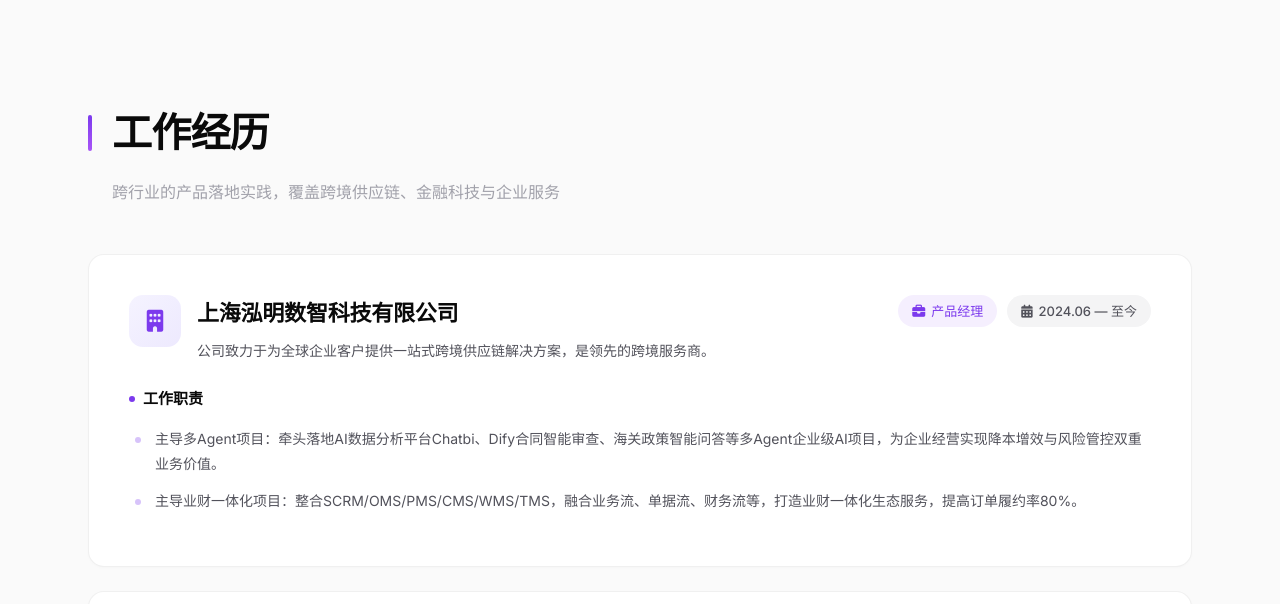
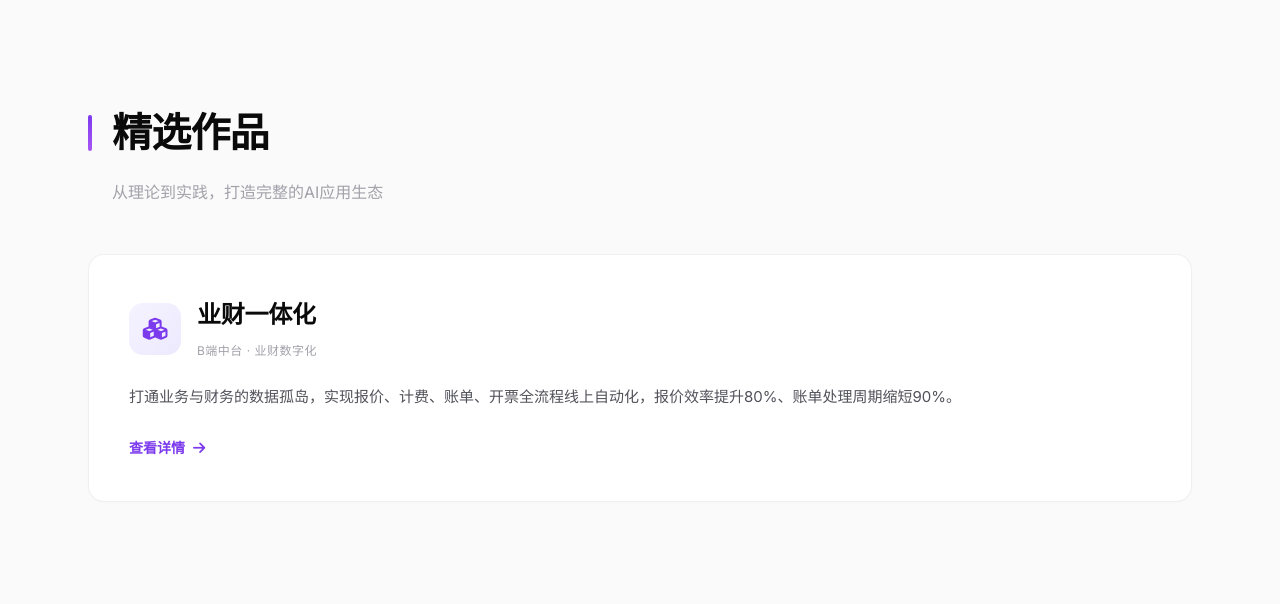
Before and after one commit to mortal-git/mortal-git.github.io, a plain HTML site: page index.html in a window 1280 px wide. Shown: the part 1838-2442 px from the top of the page. Drawn offline with Linux system fonts and the light colour scheme.

Commit message:
新增精选作品模块并调整查看详情链接
Co-Authored-By: Claude Opus 4.7 <noreply@anthropic.com>

```diff
--- a/index.html
+++ b/index.html
@@ -38,6 +38,10 @@
             scroll-behavior: smooth;
         }
 
+        [id] {
+            scroll-margin-top: 88px;
+        }
+
         body {
             background: var(--bg);
             color: var(--text-dark);
@@ -67,11 +71,12 @@
         .nav-content {
             max-width: 1152px;
             margin: 0 auto;
-            padding: 0 24px;
-            height: 72px;
+            padding: 14px 24px;
+            min-height: 72px;
             display: flex;
             justify-content: space-between;
             align-items: center;
+            gap: 16px;
         }
 
         .nav-brand {
@@ -83,6 +88,7 @@
         .nav-links {
             display: flex;
             gap: 28px;
+            flex-wrap: wrap;
         }
 
         .nav-links a {
@@ -571,6 +577,86 @@
             background: rgba(124, 58, 237, 0.3);
         }
 
+        /* ===== Selected Works ===== */
+        .works-list {
+            display: flex;
+            flex-direction: column;
+            gap: 24px;
+        }
+
+        .work-card {
+            display: block;
+            padding: 40px;
+            position: relative;
+            overflow: hidden;
+        }
+
+        .work-card::before {
+            content: '';
+            position: absolute;
+            top: 0;
+            left: 0;
+            width: 4px;
+            height: 0;
+            background: linear-gradient(180deg, #7c3aed 0%, #a855f7 100%);
+            transition: height 0.4s ease;
+        }
+
+        .work-card:hover::before {
+            height: 100%;
+        }
+
+        .work-card-header {
+            display: flex;
+            align-items: center;
+            gap: 16px;
+            margin-bottom: 20px;
+        }
+
+        .work-title {
+            font-size: 24px;
+            font-weight: 700;
+            letter-spacing: -0.01em;
+            transition: color 0.3s ease;
+        }
+
+        .work-card:hover .work-title {
+            color: var(--purple);
+        }
+
+        .work-tag {
+            display: inline-block;
+            font-size: 12px;
+            color: var(--text-muted);
+            text-transform: uppercase;
+            letter-spacing: 0.5px;
+            margin-top: 4px;
+        }
+
+        .work-desc {
+            font-size: 15px;
+            color: var(--text-gray);
+            line-height: 1.8;
+            margin-bottom: 24px;
+        }
+
+        .work-link {
+            display: inline-flex;
+            align-items: center;
+            gap: 8px;
+            color: var(--purple);
+            font-size: 14px;
+            font-weight: 600;
+        }
+
+        .work-link i {
+            transition: transform 0.3s ease;
+        }
+
+        .work-card:hover .work-link i {
+            transform: translateX(4px);
+        }
+
         /* ===== Education & Certificate ===== */
         .education-item {
             padding: 36px 40px;
@@ -733,6 +819,7 @@
             <div class="nav-brand">甄德衡</div>
             <div class="nav-links">
                 <a href="#advantages" class="nav-link">个人优势</a>
+                <a href="#works" class="nav-link">精选作品</a>
                 <a href="#experience" class="nav-link">工作经历</a>
                 <a href="#projects" class="nav-link">项目经验</a>
                 <a href="#education" class="nav-link">教育经历</a>
@@ -744,7 +831,7 @@
     <!-- Hero -->
     <header>
         <div class="header-content">
-            <span class="badge">AI · B端C端产品专家</span>
+            <span class="badge">AI · B端产品经理</span>
             <h1 class="name">甄德衡</h1>
             <p class="position">7年互联网产品经理 · AI产品专家</p>
             <p class="intro">独立负责多个产品 0-1 的设计与落地，兼具 B 端与 C 端产品经验，专注 AI 大模型应用与业财一体化建设。</p>
@@ -829,6 +916,32 @@
                         <h3 class="advantage-title">专业技能</h3>
                         <p class="advantage-desc">精通Axure、Figma、墨刀等原型工具，能快速输出高保真产品原型；熟练掌握Coze/dify等低代码平台使用，通过Claude Code vibecoding快速实现demo制作与方案验证；熟练运用Visio、Xmind等软件，可规范输出PRD、流程图等产品交付文档。</p>
                     </div>
+                </div>
+            </div>
+        </section>
+
+        <!-- Selected Works -->
+        <section id="works">
+            <div class="container">
+                <div class="section-head reveal">
+                    <h2 class="section-title">精选作品</h2>
+                    <p class="section-sub">从理论到实践，打造完整的AI应用生态</p>
+                </div>
+                <div class="works-list">
+                    <a href="https://mortal-git.github.io/Yecai/" target="_blank" rel="noopener" class="work-card card-premium reveal">
+                        <div class="work-card-header">
+                            <div class="icon-square purple"><i class="fas fa-cubes"></i></div>
+                            <div>
+                                <h3 class="work-title">业财一体化</h3>
+                                <span class="work-tag">B端中台 · 业财数字化</span>
+                            </div>
+                        </div>
+                        <p class="work-desc">打通业务与财务的数据孤岛，实现报价、计费、账单、开票全流程线上自动化，报价效率提升80%、账单处理周期缩短90%。</p>
+                        <div class="work-link">
+                            <span>查看详情</span>
+                            <i class="fas fa-arrow-right"></i>
+                        </div>
+                    </a>
                 </div>
             </div>
         </section>
```
